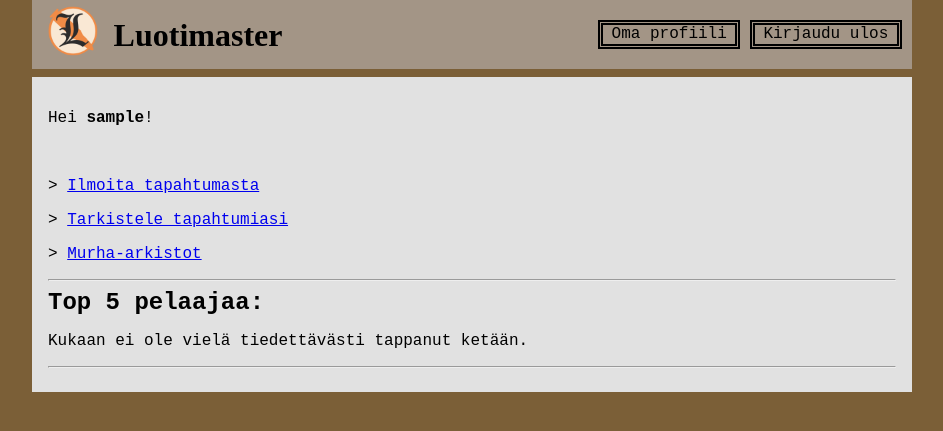
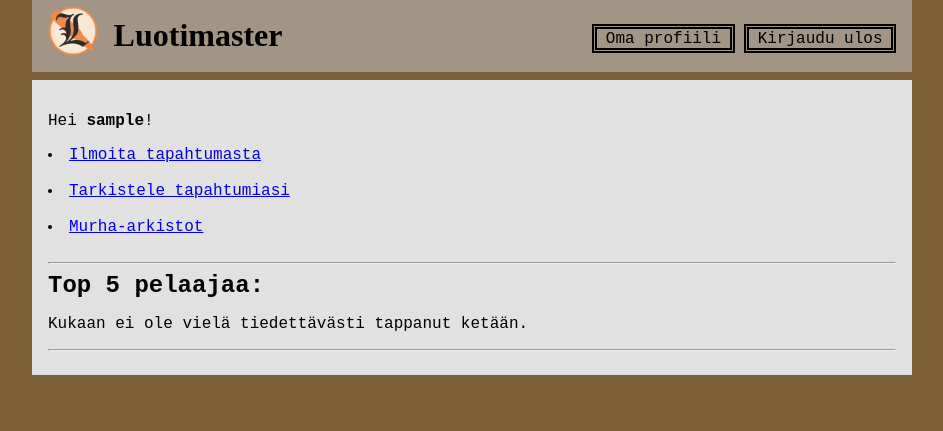
Before and after one commit to meemelii/luotimaster, a Flask app: page / in a window 1280 px wide. Shown: the top 431 px of the page, without its empty margins (168-1111 px from the left). Run offline with Flask 3, Linux system fonts and the light colour scheme; the visitor is signed in with stand-in values (Sample User, id 1); data comes from the database, SQL or seed files in the repository; data that the repository does not hold is empty.

Commit message:
Improved visuals

```diff
--- a/app.py
+++ b/app.py
@@ -1,4 +1,4 @@
-import sqlite3, secrets
+import sqlite3, secrets, math
 from flask import Flask
 from flask import abort, flash, make_response, redirect, render_template, request, session
 from werkzeug.security import generate_password_hash, check_password_hash
@@ -17,18 +17,30 @@ def index():
 
 @app.route("/events")
 def ownevents():
+    #need to pageniate
     user_id = session["user_id"]
     outgoing_events = events.get_outgoing_events(user_id)
     incoming_events = events.get_incoming_events(user_id)
     return render_template("ownevents.html", incoming_events=incoming_events, outgoing_events=outgoing_events)
 
 @app.route("/murders")
-def murders():
-    murders=events.get_murders()
-    return render_template("murders.html", murders=murders)
+@app.route("/murders/<int:page>")
+def murders(page=1):
+    page_size = 10
+    murder_count = events.get_murder_count()
+    page_count = math.ceil(murder_count / page_size)
+    page_count = max(page_count, 1)
+
+    if page < 1:
+        return redirect("/murders")
+    if page > page_count:
+        return redirect("/murders/" + str(page_count))
+    murders=events.get_murders(page, page_size)
+    return render_template("murders.html", page=page, page_count=page_count, murders=murders)
 
 @app.route("/search")
 def search():
+    #need to pageniate
     query = request.args.get("query")
     results = events.search(query) if query else []
     return render_template("search.html", query=query, results=results)
@@ -107,6 +119,7 @@ def delete_event(event_id):
 
 @app.route("/user/<string:username>")
 def show_user(username):
+    #need to pageniate?
     user_id = users.get_user_id(username)
     user = users.get_user(user_id)
     if not user:
--- a/static/main.css
+++ b/static/main.css
@@ -9,9 +9,19 @@ body {
     background-color: rgb(163, 149, 134);
     margin: 0;
     padding: 0 ;
-    overflow: hidden;
+
+
   }
 
+  upperbar ul {
+    padding: 0.5 0 0.5em 0;
+    margin: 0;
+    list-style-type: none;
+  }
+  upperbar li {
+    padding: 0 1em;
+    margin: 0;
+  }
 
     .header {
     color: rgb(0, 0, 0);
@@ -22,33 +32,26 @@ body {
     left: -10px;
   }
 
-  upperbar a {
+  .headerandlogo {
+    margin: 0 -1em;
+  }
+  headerandlogo a {
     text-decoration: none;
   }
 
-  upperbar ul {
-    padding: 0.5 0 0.5em 0;
+  headerandlogo ul{
     margin: 0;
   }
-  upperbar li {
-    display: inline flex;
-    padding: 0 1em;
-    margin: 0;
+  headerandlogo li{
+    display:inline flex
   }
-
-  h1, h2 {
-    margin: 0;
-  }
-
   .nav {
     margin: 0;
   }
 
-  upperbar nav {
-    position: relative;
-    bottom: 12.5px;
-    right: -17.5em;
-
+  .nav:first-child{
+    float: right;
+    margin: -2.5em 0;
   }
 
   nav ul {
@@ -57,6 +60,7 @@ body {
   }
 
   nav li {
+    display: inline flex;
     padding: 0 0.5em;
     margin: 0;
     border: 5px double rgb(0, 0, 0);
@@ -84,7 +88,6 @@ body {
     color: rgb(0, 0, 0);
   }
 
-
   .content {
     background-color: rgb(225, 225, 225);
     padding: 1em;
@@ -107,6 +110,10 @@ body {
     border: 5px double rgb(0, 0, 0);
   }
 
+  h1, h2 {
+    margin: 0;
+  }
+
   a:visited {
     color:blue
   }
--- a/templates/index.html
+++ b/templates/index.html
@@ -8,19 +8,9 @@
   <p>
     Hei <b>{{ username }}</b>!
   </p>
-  <br />
-
-  <p>
-    > <a href="/report">Ilmoita tapahtumasta</a>
-  </p>
-
-  <p>
-   > <a href="/events">Tarkistele tapahtumiasi</a>
-  </p>
-
-  <p>
-   > <a href="/murders">Murha-arkistot</a>
-  </p>
+    <li><a href="/report">Ilmoita tapahtumasta</a></li> <br />
+    <li> <a href="/events">Tarkistele tapahtumiasi</a></li><br />
+    <li><a href="/murders">Murha-arkistot</a></li><br />
   <hr />
   {% else %}
   <p>
--- a/templates/layout.html
+++ b/templates/layout.html
@@ -9,39 +9,28 @@
   <div class="upperbar">
     <upperbar>
       <ul>
-      <li>
-        <a href="/">
-          <img class="luotimasterlogo" src="/static/luotimasterlogo.png" alt="Luotimasterin logo"/>
-        </a>
+      <li><div class="headerandlogo"><headerandlogo>
+        <ul>
+          <li><a href="/"><img class="luotimasterlogo" src="/static/luotimasterlogo.png" alt="Luotimasterin logo"/></a></li>
+          <li><a href="/"><div class="header"><h1>Luotimaster</h1></div></a></li>
+        </ul></headerandlogo></div>
       </li>
-      <li>
-        <a href="/">
-        <div class="header">
-          <h1>Luotimaster</h1>
-        </div>
-      </a>
-      </li>
-      <li><div class="nav">
-        <nav>
+        <li><div class="nav"><nav>
             <ul>
               {% if session.user_id %}
               <li><a href="/user/{{session.username}}">Oma profiili</a></li>
               <li><a href="/logout">Kirjaudu ulos</a></li>
+
               {% else %}
               <li><a href="/register">Luo tunnus</a></li>
               <li><a href="/login">Kirjaudu sisään</a></li>
               {%endif%}
             </ul>
             </nav>
-        </li>
-        </div>
+            </div></li>
         </ul>
       </upperbar>
       </div>
-
-
-
-
   {% for message in get_flashed_messages() %}
   <p class="info">
     {{ message }}
```
Also changed, not shown: events.py (+12 -2 lines). Lines whose indentation alone changed are shown as unchanged.
